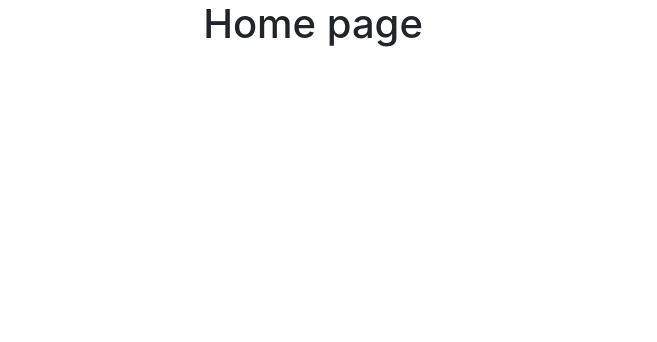
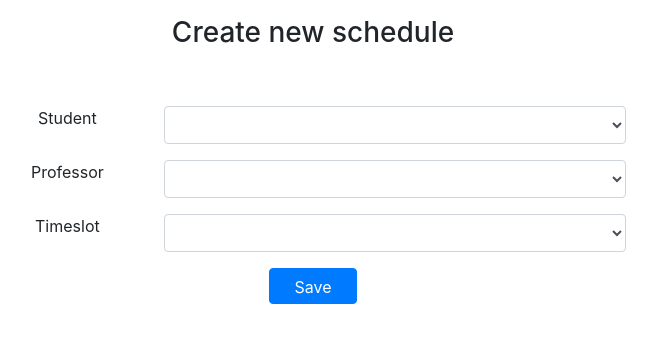
Before and after one commit to ValeriaAhmetzhanova/applyInnopolisv2, a React (Create React App) app: page /schedule/add in a window 1280 px wide. Before the commit this address led to /home. Shown: the top 342 px of the page, without its empty margins (327-984 px from the left). Built offline with nearby package versions, Linux system fonts and the light colour scheme.

Commit message:
Schedule creation page

```diff
--- a/src/components/MainComponent.js
+++ b/src/components/MainComponent.js
@@ -2,7 +2,8 @@ import React, { Component } from 'react';
 import { Switch, Route, Redirect } from 'react-router-dom';
 import Registration from "./RegistrationComponent";
 import Portfolio from "./PortfolioComponent";
-import Tests from "./TestsComponent";
+import TestsCreator from "./TestsComponent";
+import ScheduleCreator from "./ScheduleComponent";
 
 class Main extends Component {
 
@@ -31,7 +32,8 @@ class Main extends Component {
                     <Route path='/home' component={HomePage} />
                     <Route exact path='/signup' component={() => <Registration />} />
                     <Route exact path='/portfolio' component={() => <Portfolio />} />
-                    <Route exact path='/tests' component={() => <Tests />} />
+                    <Route exact path='/tests/add' component={() => <TestsCreator />} />
+                    <Route exact path='/schedule/add' component={() => <ScheduleCreator />} />
                     <Redirect to="/home" />
                 </Switch>
             </div>
--- /dev/null
+++ b/src/components/ScheduleComponent.js
@@ -0,0 +1,192 @@
+import React, {Component} from 'react';
+import {Button, Col, Form, FormGroup, Input, Label} from "reactstrap";
+
+class ScheduleList extends Component {
+
+    constructor(props) {
+        super(props);
+
+        this.state = {
+            students: [{id: '', name: ''}],
+            professors: [{id: '', name: ''}],
+            timeslots: [{id: '', interval: ''}],
+            student: '',
+            professor: '',
+            timeslot: ''
+        };
+
+        this.handleInputChange = this.handleInputChange.bind(this);
+        this.handleSubmit = this.handleSubmit.bind(this);
+    }
+
+
+    handleInputChange(event) {
+        this.setState({[event.target.name]: event.target.value})
+    }
+
+    handleSubmit(event) {
+        console.log('Current State is: ' + JSON.stringify(this.state));
+        alert('Current State is: ' + JSON.stringify(this.state));
+        event.preventDefault();
+    }
+
+    render() {
+
+        return (
+            <div className="row row-content">
+                <div className="col-12">
+                    <h3 className="pt-3 pb-5">Create new schedule</h3>
+                </div>
+                <div className="col-12 col-md-6 mx-auto">
+                    <Form onSubmit={this.handleSubmit} onChange={this.handleInputChange}>
+                        <FormGroup row>
+                            <Col md={3}>
+                                <Label htmlFor="student">Student</Label>
+                            </Col>
+                            <Col md={9}>
+                                <Input type="select" name="student"
+                                       value={this.state.student}
+                                       onChange={this.handleInputChange}>
+                                    {this.state.students.map(student =>
+                                        <option value={student.id}>{student.name}</option>
+                                    )};
+                                </Input>
+                            </Col>
+                        </FormGroup>
+                        <FormGroup row>
+                            <Col md={3}>
+                                <Label htmlFor="professor">Professor</Label>
+                            </Col>
+                            <Col md={9}>
+                                <Input type="select" name="professor"
+                                       value={this.state.professor}
+                                       onChange={this.handleInputChange}>
+                                    {this.state.professors.map(professor =>
+                                        <option value={professor.id}>{professor.name}</option>
+                                    )};
+                                </Input>
+                            </Col>
+                        </FormGroup>
+                        <FormGroup row>
+                            <Col md={3}>
+                                <Label htmlFor="timeslot">Timeslot</Label>
+                            </Col>
+                            <Col md={9}>
+                                <Input type="select" name="timeslot"
+                                       value={this.state.timeslot}
+                                       onChange={this.handleInputChange}>
+                                    {this.state.timeslots.map(timeslot =>
+                                        <option value={timeslot.id}>{timeslot.interval}</option>
+                                    )};
+                                </Input>
+                            </Col>
+                        </FormGroup>
+                        <FormGroup row>
+                            <Col md={{size: 12}}>
+                                <Button type="submit" color="primary">
+                                    Save
+                                </Button>
+                            </Col>
+                        </FormGroup>
+                    </Form>
+                </div>
+            </div>
+        );
+    }
+}
+
+class ScheduleCreator extends Component {
+
+    constructor(props) {
+        super(props);
+
+        this.state = {
+            students: [{id: '', name: ''}],
+            professors: [{id: '', name: ''}],
+            timeslots: [{id: '', interval: ''}],
+            student: '',
+            professor: '',
+            timeslot: ''
+        };
+
+        this.handleInputChange = this.handleInputChange.bind(this);
+        this.handleSubmit = this.handleSubmit.bind(this);
+    }
+
+
+    handleInputChange(event) {
+        this.setState({[event.target.name]: event.target.value})
+    }
+
+    handleSubmit(event) {
+        console.log('Current State is: ' + JSON.stringify(this.state));
+        alert('Current State is: ' + JSON.stringify(this.state));
+        event.preventDefault();
+    }
+
+    render() {
+
+        return (
+            <div className="row row-content">
+                <div className="col-12">
+                    <h3 className="pt-3 pb-5">Create new schedule</h3>
+                </div>
+                <div className="col-12 col-md-6 mx-auto">
+                    <Form onSubmit={this.handleSubmit} onChange={this.handleInputChange}>
+                        <FormGroup row>
+                            <Col md={3}>
+                                <Label htmlFor="student">Student</Label>
+                            </Col>
+                            <Col md={9}>
+                                <Input type="select" name="student"
+                                       value={this.state.student}
+                                       onChange={this.handleInputChange}>
+                                    {this.state.students.map(student =>
+                                        <option value={student.id}>{student.name}</option>
+                                    )};
+                                </Input>
+                            </Col>
+                        </FormGroup>
+                        <FormGroup row>
+                            <Col md={3}>
+                                <Label htmlFor="professor">Professor</Label>
+                            </Col>
+                            <Col md={9}>
+                                <Input type="select" name="professor"
+                                       value={this.state.professor}
+                                       onChange={this.handleInputChange}>
+                                    {this.state.professors.map(professor =>
+                                        <option value={professor.id}>{professor.name}</option>
+                                    )};
+                                </Input>
+                            </Col>
+                        </FormGroup>
+                        <FormGroup row>
+                            <Col md={3}>
+                                <Label htmlFor="timeslot">Timeslot</Label>
+                            </Col>
+                            <Col md={9}>
+                                <Input type="select" name="timeslot"
+                                       value={this.state.timeslot}
+                                       onChange={this.handleInputChange}>
+                                    {this.state.timeslots.map(timeslot =>
+                                        <option value={timeslot.id}>{timeslot.interval}</option>
+                                    )};
+                                </Input>
+                            </Col>
+                        </FormGroup>
+                        <FormGroup row>
+                            <Col md={{size: 12}}>
+                                <Button type="submit" color="primary">
+                                    Save
+                                </Button>
+                            </Col>
+                        </FormGroup>
+                    </Form>
+                </div>
+            </div>
+        );
+    }
+}
+
+export default ScheduleCreator;
```
Also changed, not shown: src/components/TestsComponent.js (+4 -3 lines).
